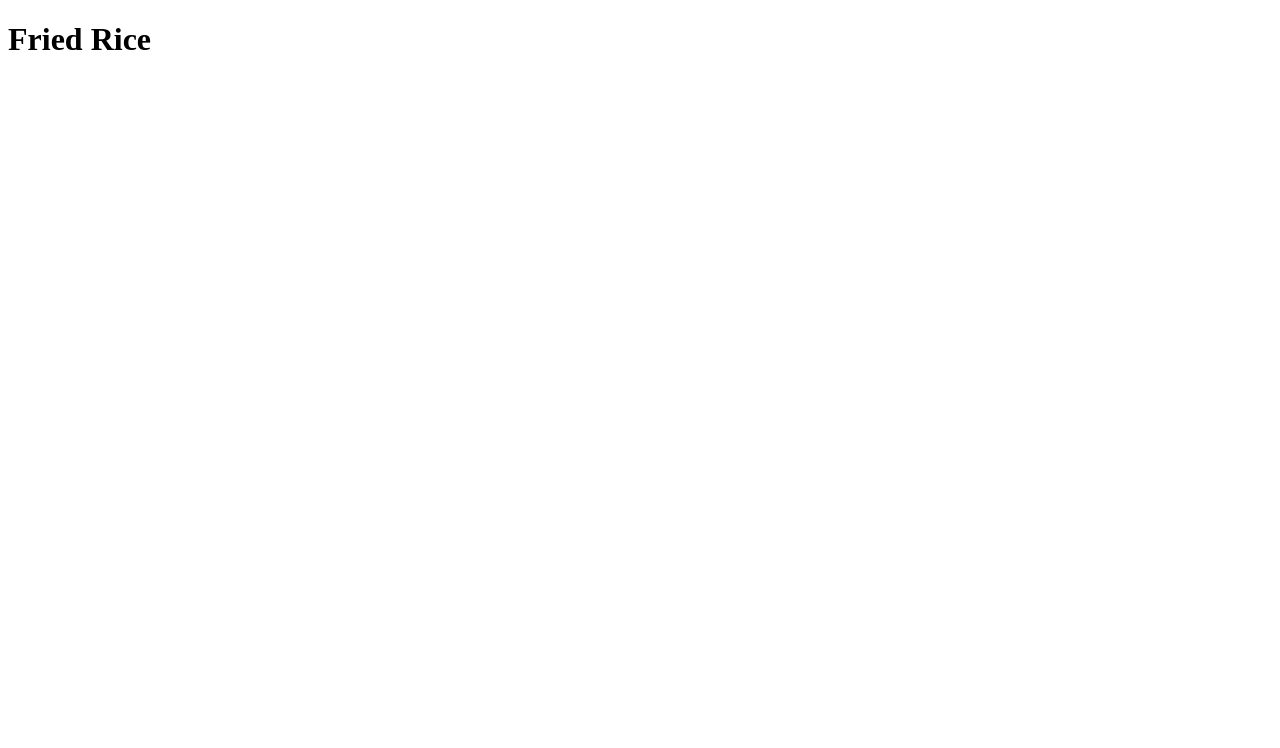
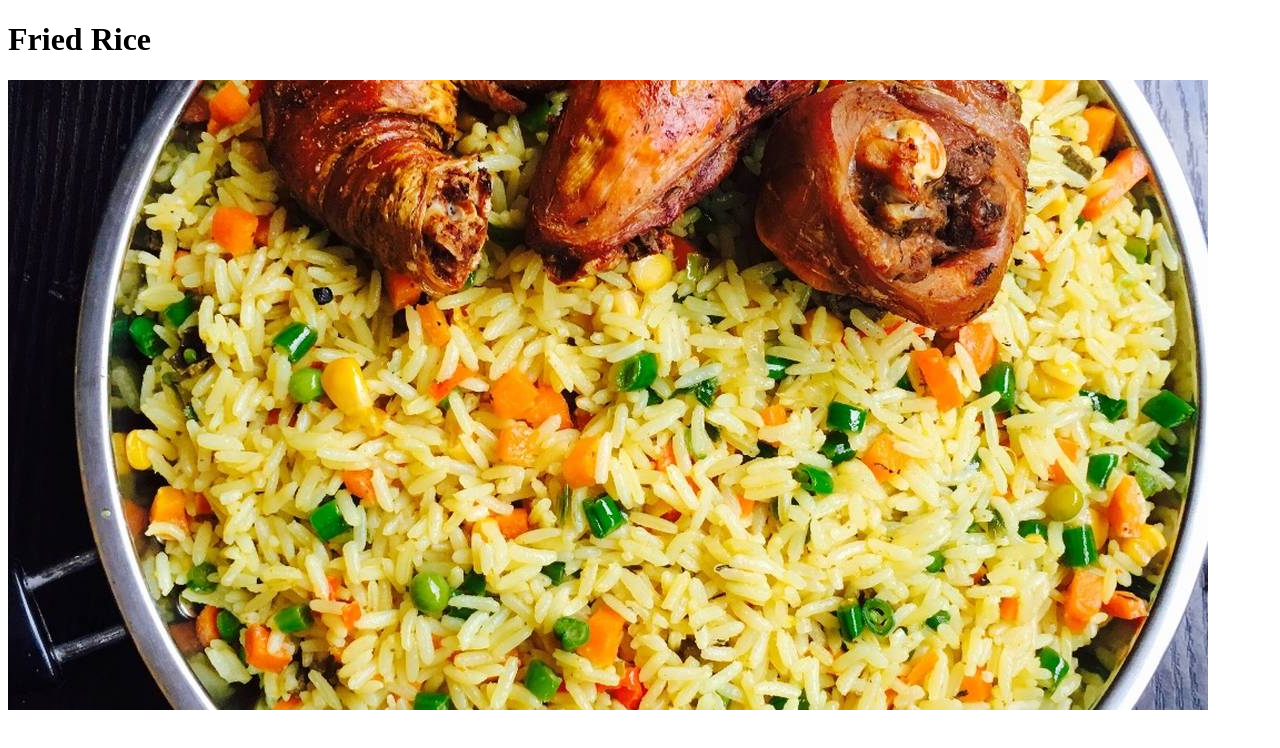
Before and after one commit to ericli18/odin-recipes, a plain HTML site: page recipes/fried-rice.html in a window 1280 px wide. Drawn offline with Linux system fonts and the light colour scheme.

Commit message:
Add fried rice image

```diff
--- a/recipes/fried-rice.html
+++ b/recipes/fried-rice.html
@@ -7,6 +7,7 @@
     </head>
     <body>
         <h1>Fried Rice</h1>
+        <img src = "images/fried-rice.jpg" alt = "A picture of fried rice">
 
     </body>
 </html>
```
Also changed, not shown: recipes/images/fried-rice.jpg (added).
